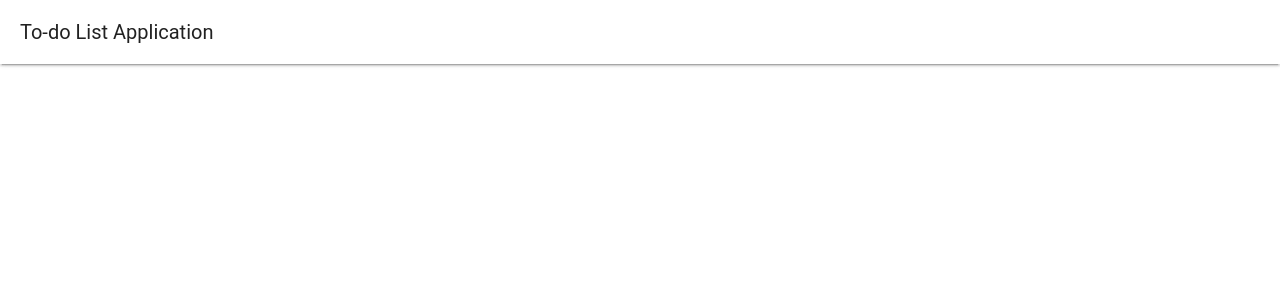
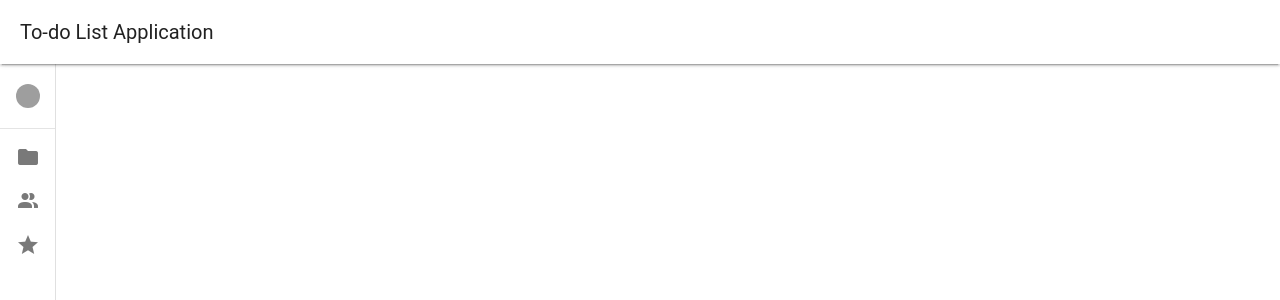
Before and after one commit to cboncales/To-do-App, a Vue app: page / in a window 1280 px wide. Shown: the top 300 px of the page. Built offline with nearby package versions, Linux system fonts and the light colour scheme; grey boxes are pictures that could not be loaded.

Commit message:
added navdrawer

```diff
--- a/src/App.vue
+++ b/src/App.vue
@@ -1,10 +1,12 @@
 <script setup>
 import AppBar from './components/Appbar.vue'
+import NavDrawer from './components/NavDrawer.vue'
 </script>
 
 <template>
   <v-app>
     <AppBar />
+    <NavDrawer />
   </v-app>
 </template>
 
--- /dev/null
+++ b/src/components/NavDrawer.vue
@@ -0,0 +1,30 @@
+<script setup></script>
+<template>
+  <div>
+    <v-navigation-drawer app expand-on-hover rail>
+      <v-list>
+        <v-list-item
+          prepend-avatar="https://randomuser.me/api/portraits/men/85.jpg"
+          subtitle="johndoe@gmailcom"
+          title="John Doe"
+        ></v-list-item>
+      </v-list>
+
+      <v-divider></v-divider>
+
+      <v-list density="compact" nav>
+        <v-list-item prepend-icon="mdi-folder" title="My Files" value="myfiles"></v-list-item>
+        <v-list-item
+          prepend-icon="mdi-account-multiple"
+          title="Shared with me"
+          value="shared"
+        ></v-list-item>
+        <v-list-item prepend-icon="mdi-star" title="Starred" value="starred"></v-list-item>
+      </v-list>
+    </v-navigation-drawer>
+
+    <v-main style="height: 250px"></v-main>
+  </div>
+</template>
+
+<style scoped></style>
```
